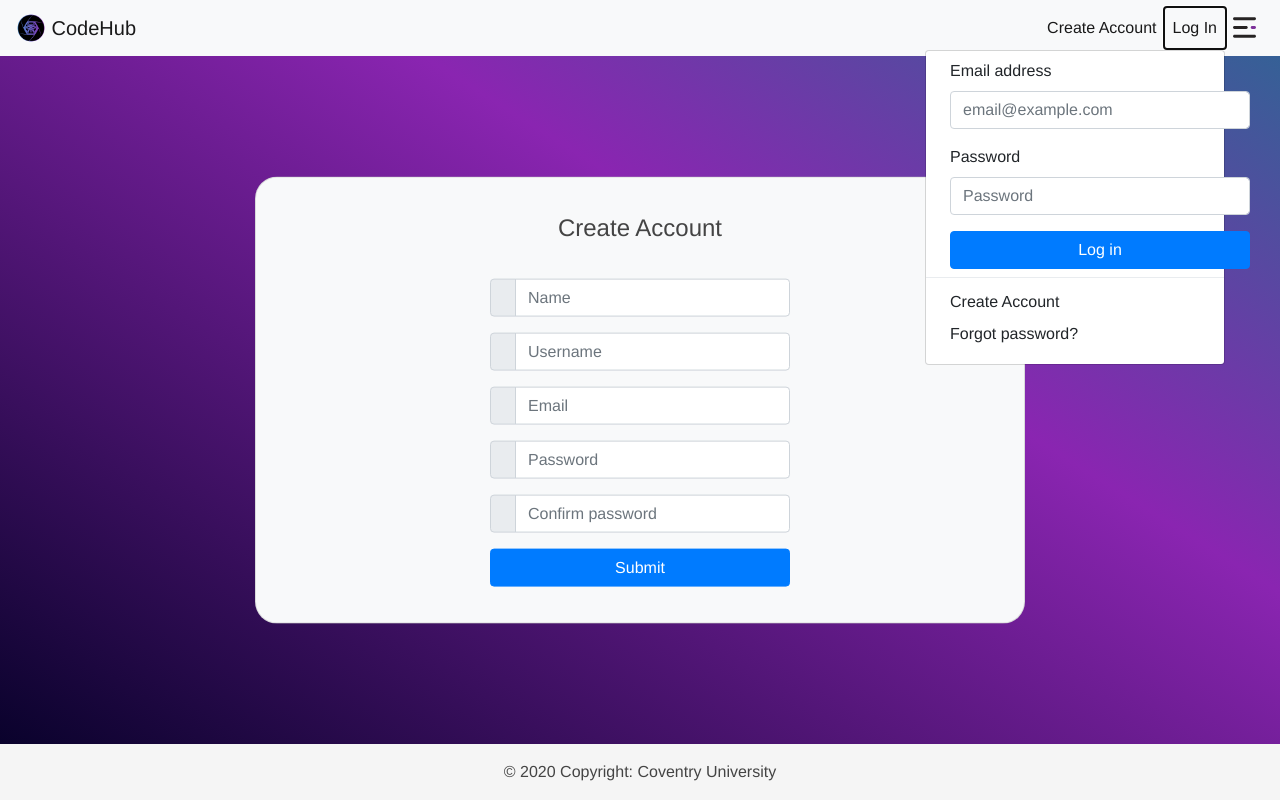
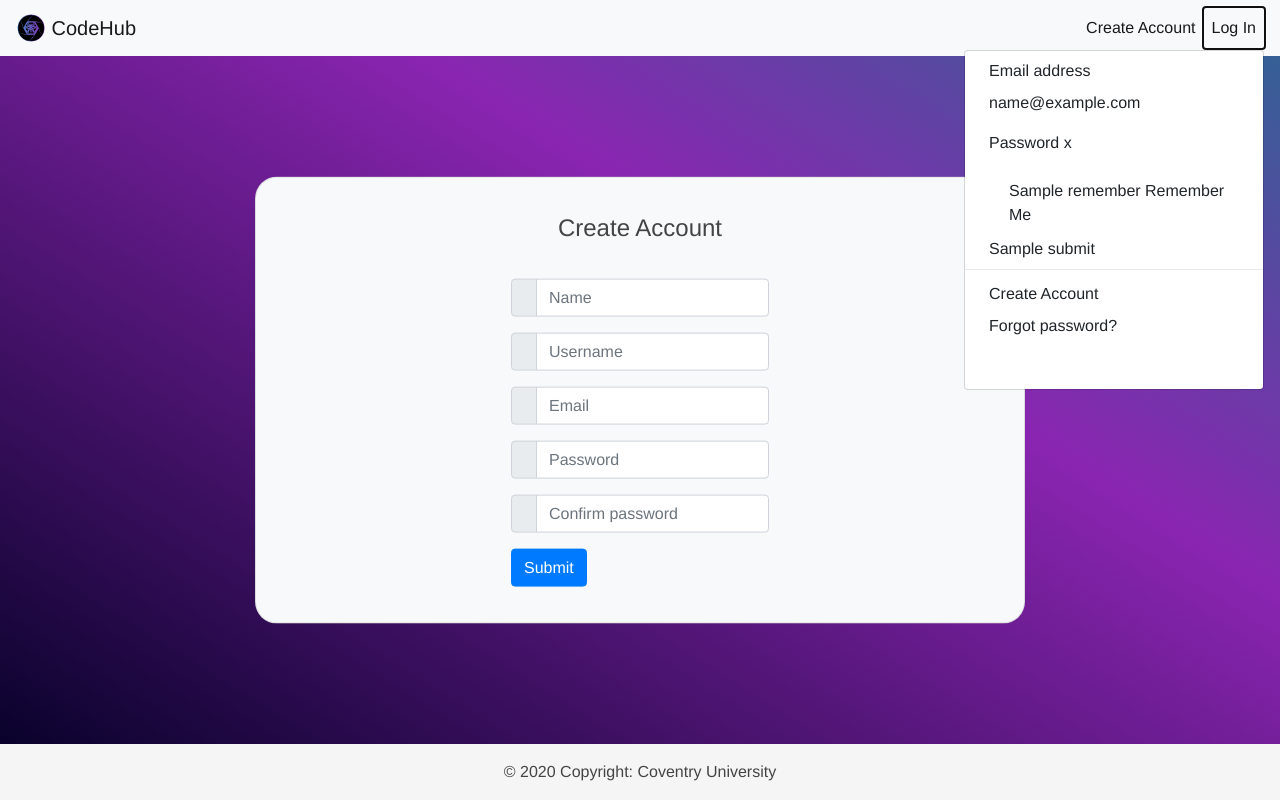
Before and after one commit to savalente3/code_hub, a Flask app: template app/templates/register.html in a window 1280 px wide, after a click on "Log In". Run offline with Flask 2, Linux system fonts and the light colour scheme; the template is opened without the code that fills it: most values are stand-ins (such as "Sample title", 1, 10 or a date in 2020); form fields are guessed from the names that the template uses.

Commit message:
login html, routs and forms

```diff
--- a/app/forms/logIn.py
+++ b/app/forms/logIn.py
@@ -1,8 +1,9 @@
 from flask_wtf import FlaskForm
-from wtforms import StringField, PasswordField, SubmitField
+from wtforms import StringField, PasswordField, SubmitField, BooleanField
 from wtforms.validators import DataRequired, Length, Email, EqualTo
 
 class Login_Form(FlaskForm):
     email = StringField('Email', validators=[DataRequired(), Email()])
     password = PasswordField('Password', validators=[DataRequired(), Length(min=8)])
     submit = SubmitField('Log In')
+    remember = BooleanField('Remeber Me')
--- a/app/static/main.css
+++ b/app/static/main.css
@@ -37,7 +37,7 @@
   background-color: whitesmoke;
 }
 
-.form-group, .btn{
+.register_box_size>form-group, .register_box_size>btn{
   align-content: center;
   width: 300px;
 }
@@ -45,3 +45,11 @@
 .alert{
   border-radius: 0%;
 }
+
+.dropdown-menu{
+  height: 340px !important;
+}
+
+.form-check{
+  padding-bottom: 10px;
+}
--- a/app/templates/base.html
+++ b/app/templates/base.html
@@ -40,30 +40,41 @@
                         <a class="nav-link" href="/register">Create Account</a>
                     </li>
 
+
+                    <!-- ------------- LOGIN FORM ------------- -->
                     <li class="nav-item dropdown active">
                         <a class="nav-link" href="#" id="navbarDropdown" role="button"
                         data-toggle="dropdown" aria-haspopup="true" aria-expanded="false">
                         Log In
                     </a>
                     <div class="dropdown-menu dropdown-menu-right">
-                        <form class="px-4 py-6">
+                        <form class="px-4 py-6" method="POST" action="">
+                            <!-- The form.hidden_tag() template argument generates a hidden field that
+                            includes a token that is used to protect the form against CSRF attacks. -->
+                            {{ form.hidden_tag() }}
+
                             <div class="form-group">
                                 <label for="exampleDropdownFormEmail1">Email address</label>
-                                <input type="email" class="form-control" id="exampleDropdownFormEmail1" placeholder="email@example.com">
+                                {{ form2.email(class="form-control", placeholder="Email") }}
                             </div>
                             <div class="form-group">
                                 <label for="exampleDropdownFormPassword1">Password</label>
-                                <input type="password" class="form-control" id="exampleDropdownFormPassword1" placeholder="Password">
+                                {{ form2.password(class="form-control", placeholder="Password") }}
                             </div>
-                            <button type="submit" class="btn btn-primary">Log in</button>
+                            <div class="form-check">
+                                {{ form2.remember(class="form-check-input") }}
+                                Remember Me
+                            </div>
+                            {{ form2.submit(class="btn btn-primary") }}
                         </form>
                         <div class="dropdown-divider"></div>
                         <a class="dropdown-item" href="/register">Create Account</a>
-                        <a class="dropdown-item" href="#">Forgot password?</a>
+                        <a class="dropdown-item">Forgot password?</a>
                     </div>
                 </li>
 
-                <li class="nav-item dropdown disabled">
+                <!-- ------------- HAMBURGUER MENU ------------- -->
+                <li class="nav-item dropdown d-none">
                     <a class="nav-link " href="#" id="navbarDropdown" role="button"
                         data-toggle="dropdown" aria-haspopup="true" aria-expanded="false">
                         <img src="/static/images/menu.svg" width="23" height="23" class="d-inline-block align-top" alt="" loading="lazy">
--- a/app/templates/register.html
+++ b/app/templates/register.html
@@ -8,7 +8,7 @@
     <article class="card-body mx-auto" style="max-width: 400px;">
         <h4 class="card-title mt-3 text-center">Create Account</h4> <br>
 
-        <form method="POST" action="">
+        <form class="register_box_size" method="POST" action="">
             <!-- The form.hidden_tag() template argument generates a hidden field that
             includes a token that is used to protect the form against CSRF attacks. -->
             {{ form.hidden_tag() }}
@@ -57,6 +57,7 @@
                     <div class="invalid-feedback">
                         {% for error in form.email.errors %}
                             {{ error }}
+                            Password must be at least 8 characters long, include a capital letter, a number and a symbol
                         {% endfor %}
                     </div>
                 {% else %}
--- a/run.py
+++ b/run.py
@@ -1,4 +1,4 @@
 from app import app
 
 if __name__ == "__main__":
-    app.run()
+    app.run(debug=True)
```
Also changed, not shown: app/forms/register.py (+12 -1 lines), app/routes.py (+7 -3 lines). Lines whose indentation alone changed are shown as unchanged.
